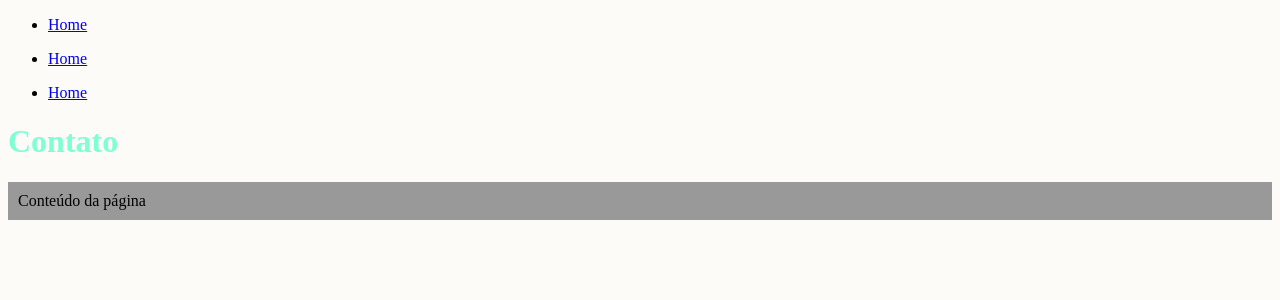
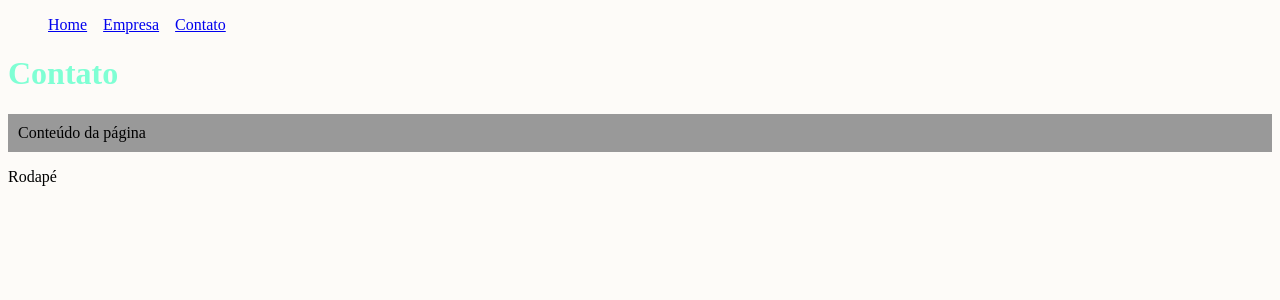
Before and after one commit to igorcamargo1/React-Js, a React (Create React App) app in the folder aula01/meu-projeto/: page /contato in a window 1280 px wide. Shown: the top 300 px of the page. Built offline with nearby package versions, Linux system fonts and the light colour scheme.

Commit message:
implementando o react router

```diff
--- a/aula01/meu-projeto/src/App.js
+++ b/aula01/meu-projeto/src/App.js
@@ -1,33 +1,22 @@
-import {BrowserRouter as Router, Switch, Route, Link} from 'react-router-dom'
+import {BrowserRouter as Router, Routes, Route, Link} from 'react-router-dom'
 import Home from './pages/Home'
 import Empresa from './pages/Empresa'
 import Contato from './pages/Contato'
+import Navbar from './components/layout/navbar/Navbar'
+import Footer from './components/layout/footer/Footer'
 
 function App() {
 
 
   return (
     <Router>
-      <ul>
-        <li><Link to='/'>Home</Link></li>
-      </ul>
-      <ul>
-        <li><Link to='/empresa'>Home</Link></li>
-      </ul>
-      <ul>
-        <li><Link to='/contato'>Home</Link></li>
-      </ul>
-      <Switch>
-        <Route exact path="/">
-          <Home/>
-        </Route>
-        <Route path="/empresa">
-          <Empresa/>
-        </Route>
-        <Route path="/contato">
-          <Contato/>
-        </Route>
-      </Switch>
+      <Navbar/>
+      <Routes>
+        <Route exact/*muito importante*/ path='/' element={<Home/>}></Route>
+        <Route path='/empresa' element={<Empresa/>}></Route>
+        <Route path='/contato' element={<Contato/>}></Route>
+      </Routes>
+      <Footer/>
     </Router>
   )
 }
--- /dev/null
+++ b/aula01/meu-projeto/src/components/layout/footer/Footer.js
@@ -0,0 +1,3 @@
+export default function Footer(){
+    return <footer>Rodapé</footer>
+}
--- /dev/null
+++ b/aula01/meu-projeto/src/components/layout/navbar/Navbar.js
@@ -0,0 +1,12 @@
+import { Link } from "react-router-dom";
+import styles from './Navbar.module.css'
+
+export default function Navbar() {
+    return (
+        <ul className={styles.list}>
+            <li className={styles.item}><Link to="/">Home</Link></li>
+            <li className={styles.item}><Link to="/empresa">Empresa</Link></li>
+            <li className={styles.item}><Link to="/contato">Contato</Link></li>
+        </ul>
+    )
+}
--- /dev/null
+++ b/aula01/meu-projeto/src/components/layout/navbar/Navbar.module.css
@@ -0,0 +1,8 @@
+.list{
+    display: flex;
+    list-style: none;
+}
+
+.item{
+    margin-right: 1em;
+}
--- a/aula01/meu-projeto/src/index.js
+++ b/aula01/meu-projeto/src/index.js
@@ -2,7 +2,7 @@ import React from 'react';
 import ReactDOM from 'react-dom/client';
 import './index.css';
 import App from './App';
-import reportWebVitals from './reportWebVitals';
+
 
 const root = ReactDOM.createRoot(document.getElementById('root'));
 root.render(
@@ -10,8 +10,3 @@ root.render(
     <App />
   </React.StrictMode>
 );
-
-// If you want to start measuring performance in your app, pass a function
-// to log results (for example: reportWebVitals(console.log))
-// or send to an analytics endpoint. Learn more: https://bit.ly/CRA-vitals
-reportWebVitals();
--- a/aula01/meu-projeto/src/pages/Home.js
+++ b/aula01/meu-projeto/src/pages/Home.js
@@ -2,7 +2,7 @@ export default function Home(){
     return(
         <div>
             <h1>Home</h1>
-            <p>Conteúdo da pagina</p>
+            <p>Conteúdo da página</p>
         </div>
     )
 }
--- a/aula01/meu-projeto/src/reportWebVitals.js
+++ /dev/null
@@ -1,13 +0,0 @@
-const reportWebVitals = onPerfEntry => {
-  if (onPerfEntry && onPerfEntry instanceof Function) {
-    import('web-vitals').then(({ getCLS, getFID, getFCP, getLCP, getTTFB }) => {
-      getCLS(onPerfEntry);
-      getFID(onPerfEntry);
-      getFCP(onPerfEntry);
-      getLCP(onPerfEntry);
-      getTTFB(onPerfEntry);
-    });
-  }
-};
-
-export default reportWebVitals;
```
